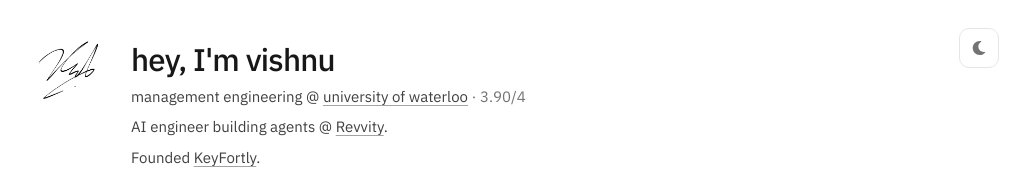
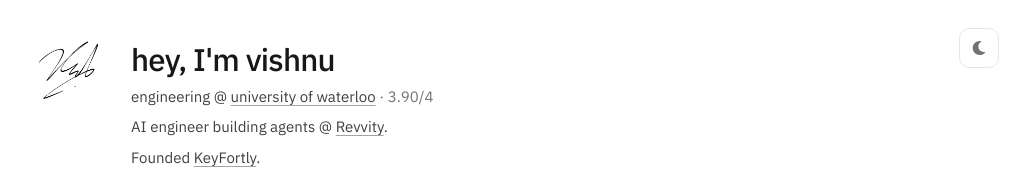
Before and after one commit to Vishnu123vis/VishnuSubramaniPortfolio, a Next.js app: page / in a window 1280 px wide. Shown: the top 173 px of the page, without its empty margins (253-1280 px from the left). Built offline with nearby package versions, Linux system fonts and the light colour scheme.

Commit message:
Simplify education introduction to engineering

```diff
--- a/src/app/page.tsx
+++ b/src/app/page.tsx
@@ -55,7 +55,7 @@ export default function Home() {
               hey, I&apos;m vishnu
             </h1>
             <p className="text-body text-[14px] leading-relaxed sm:text-[15px]">
-              management engineering @{" "}
+              engineering @{" "}
               <ExternalLink href={UW}>university of waterloo</ExternalLink>
               <span className="text-muted">
                 {" · "}
```
